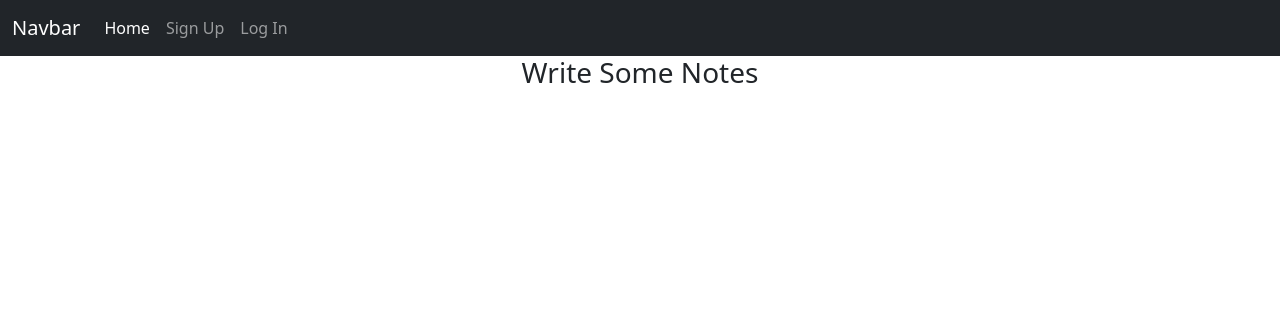
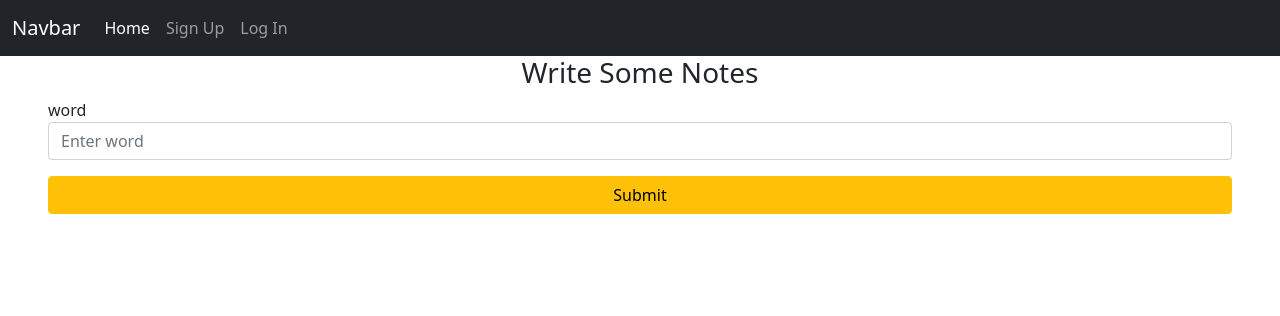
Before and after one commit to rebeccalpeace/write_some_notes, a Flask app: page / in a window 1280 px wide. Shown: the top 316 px of the page. Run offline with Flask 2, Linux system fonts and the light colour scheme; some libraries are stand-ins or nearby versions.

Commit message:
added 417 words to table

```diff
--- a/app/forms.py
+++ b/app/forms.py
@@ -1,3 +1,4 @@
+from ast import Sub
 from flask_wtf import FlaskForm
 from wtforms import StringField, PasswordField, SubmitField
 from wtforms.validators import InputRequired, EqualTo
@@ -13,3 +14,7 @@ class LoginForm(FlaskForm):
     username = StringField('Username', validators=[InputRequired()])
     password = PasswordField('Password', validators=[InputRequired()])
     submit = SubmitField()
+
+class WordForm(FlaskForm):
+    word = StringField('word', validators=[InputRequired()])
+    submit = SubmitField()
--- a/app/routes.py
+++ b/app/routes.py
@@ -1,12 +1,19 @@
 from app import app
 from flask import render_template, redirect, url_for, flash
 from flask_login import login_user, logout_user, login_required, current_user
-from app.forms import SignUpForm, LoginForm
-from app.models import User
+from app.forms import SignUpForm, LoginForm, WordForm
+from app.models import User, Word
 
-@app.route('/')
+@app.route('/', methods=['GET', 'POST'])
 def index():
-    return render_template('index.html')
+    form = WordForm()
+    if form.validate_on_submit():
+        word = form.word.data
+        word_length = len(form.word.data)
+        new_word = Word(word=word, word_length=word_length)
+        flash(f"{new_word.word} {new_word.word_length} has been added to the Word table",'primary')
+        return redirect(url_for('index'))
+    return render_template('index.html', form=form)
 
 @app.route('/signup', methods=['GET', 'POST'])
 def signup():
--- a/app/templates/index.html
+++ b/app/templates/index.html
@@ -4,4 +4,14 @@
 
 {% block content %}
 <h3 class="text-center">Write Some Notes</h3>
+<form method="post">
+    {{ form.csrf_token }}
+    <div class="form-group ms-5 me-5">
+
+        {{ form.word.label }}
+        {{ form.word(class='form-control', placeholder='Enter word') }}
+
+        {{ form.submit(class='btn btn-warning w-100 mt-3')}}
+    </div>
+</form>
 {% endblock content %}
```
